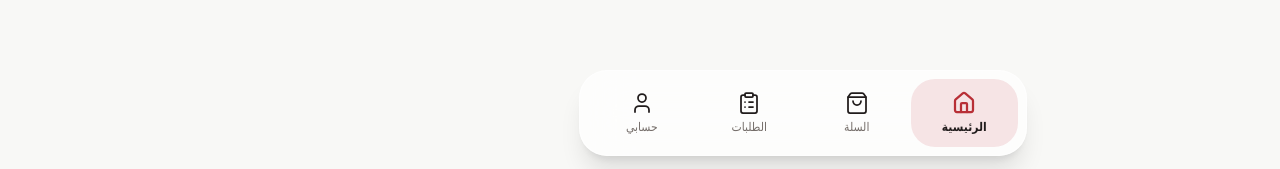
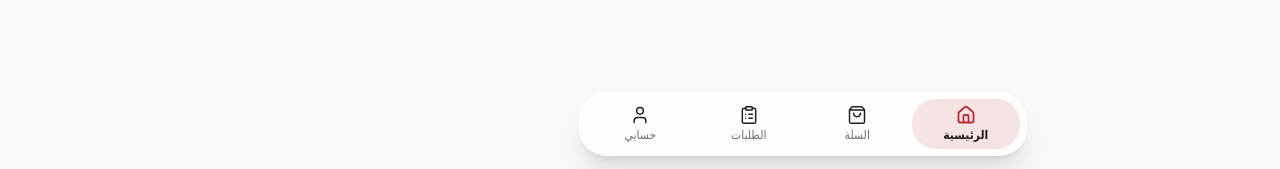
Before and after one commit to ibn-Lafi/Prin, a Next.js app in the folder apps/menu/: page / in a window 1280 px wide. Shown: the part 628-797 px from the top of the page. Built offline with nearby package versions, Linux system fonts and the light colour scheme; no server answers; the database is empty.

Commit message:
تقليل ارتفاع الشريط السفلي في المنيو (حشوة أعلى/أسفل أقل)
تصغير الحشوة الداخلية والأيقونات لتقليل سماكة الشريط عمودياً مع إبقاء
عرضه الكامل وتوزيع العناصر كما هو.

```diff
--- a/apps/menu/components/BottomNav.tsx
+++ b/apps/menu/components/BottomNav.tsx
@@ -19,7 +19,7 @@ export function BottomNav() {
 
   return (
     <nav className="fixed inset-x-0 bottom-4 z-40 px-4">
-      <div className="mx-auto flex w-full max-w-md items-center rounded-[28px] border border-white/50 bg-white/70 p-2 shadow-xl shadow-black/10 backdrop-blur-xl">
+      <div className="mx-auto flex w-full max-w-md items-center rounded-[28px] border border-white/50 bg-white/70 p-1.5 shadow-xl shadow-black/10 backdrop-blur-xl">
         {NAV_ITEMS.map((item) => {
           const active = item.href === "/" ? pathname === "/" : pathname.startsWith(item.href);
           const Icon = item.icon;
@@ -27,17 +27,17 @@ export function BottomNav() {
             <Link
               key={item.href}
               href={item.href}
-              className={`flex flex-1 flex-col items-center gap-1 rounded-3xl py-3 transition-colors duration-150 ${
+              className={`flex flex-1 flex-col items-center gap-0.5 rounded-3xl py-1.5 transition-colors duration-150 ${
                 active ? "bg-[var(--color-brand-primary-light)]" : ""
               }`}
             >
               <span className="relative">
                 <Icon
-                  className={`h-6 w-6 ${active ? "text-[var(--color-brand-primary)]" : "text-[var(--color-brand-text)]"}`}
+                  className={`h-5 w-5 ${active ? "text-[var(--color-brand-primary)]" : "text-[var(--color-brand-text)]"}`}
                   strokeWidth={active ? 2.25 : 1.75}
                 />
                 {item.href === "/cart" && cartCount > 0 && (
-                  <span className="absolute -top-1.5 -left-1.5 flex h-4 min-w-4 items-center justify-center rounded-full bg-[var(--color-brand-primary)] px-1 text-[9px] font-bold text-white">
+                  <span className="absolute -top-1 -left-1 flex h-3.5 min-w-3.5 items-center justify-center rounded-full bg-[var(--color-brand-primary)] px-1 text-[8px] font-bold text-white">
                     {cartCount}
                   </span>
                 )}
```
